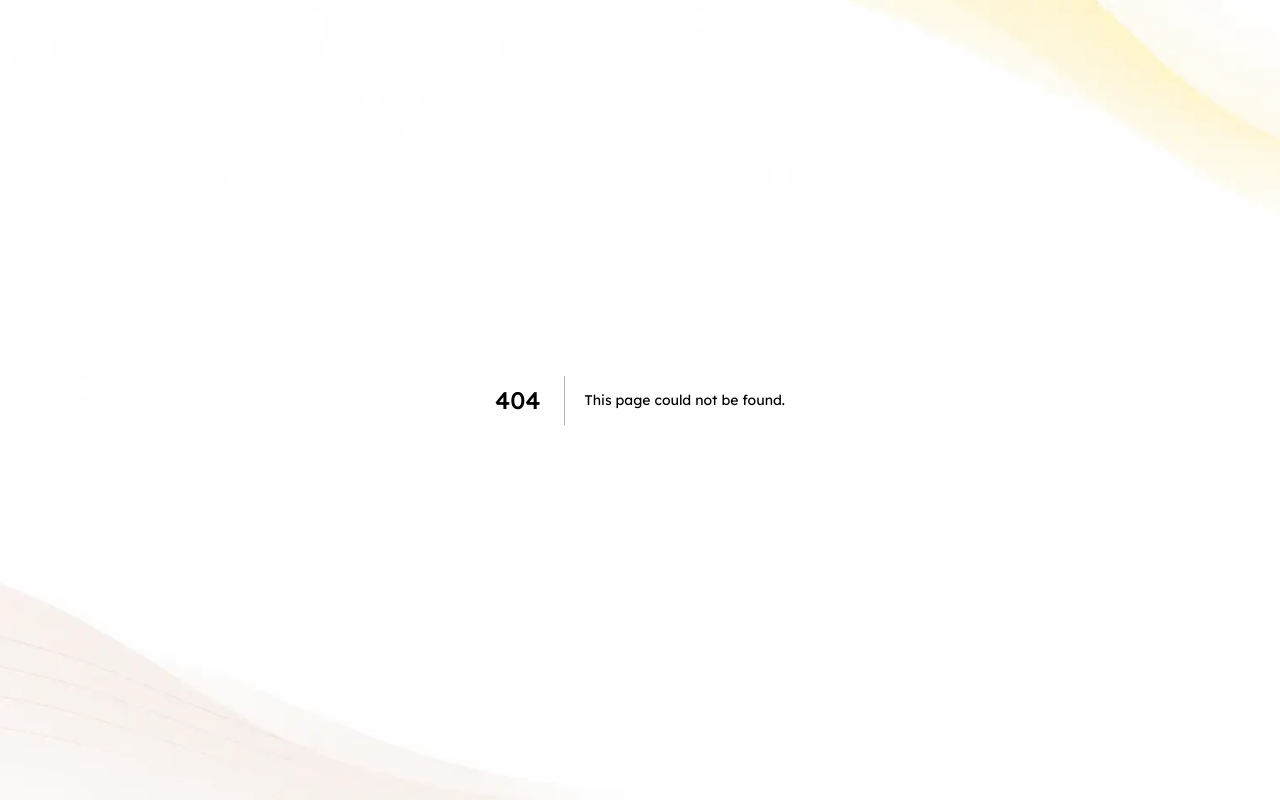
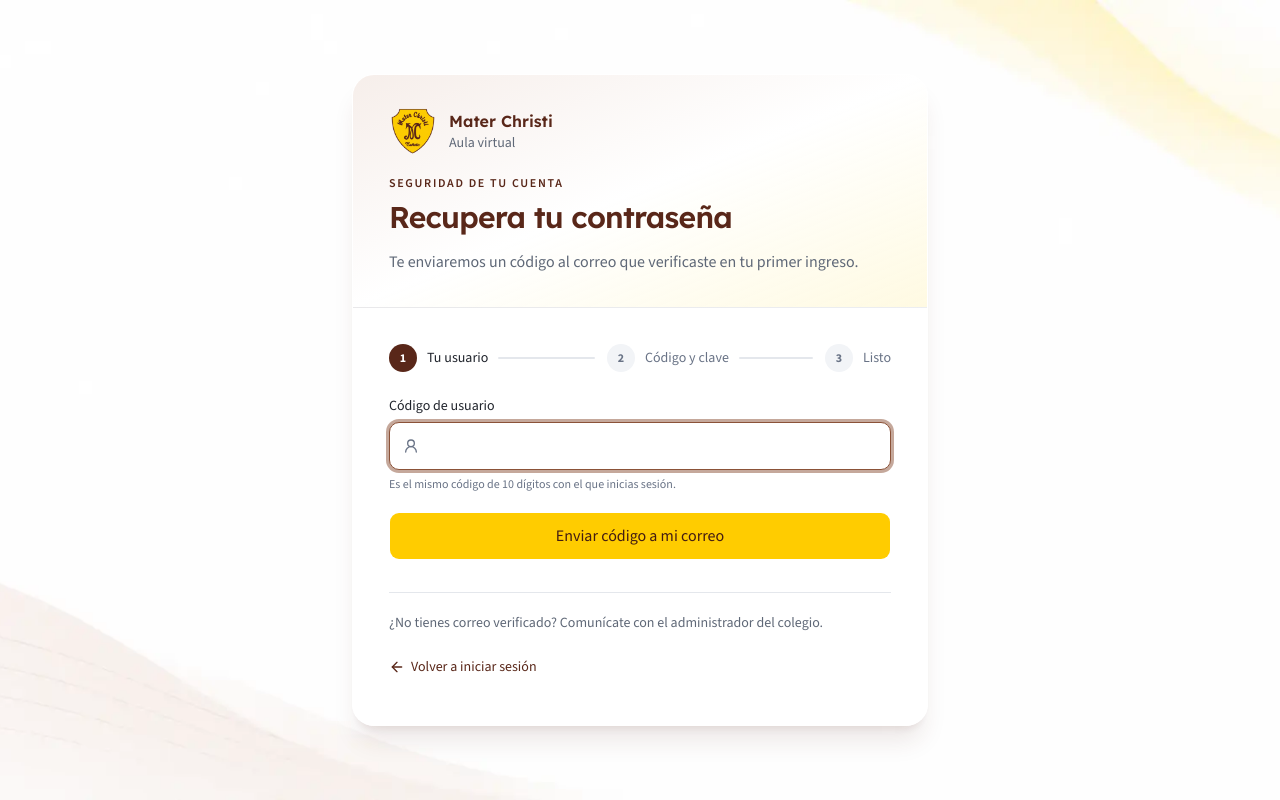
Before and after one commit to Ad0v1/AV-MATER-CHIRSTI, a Next.js app in the folder apps/web/: page /recuperar-contrasena in a window 1280 px wide. Before the commit this address had no page. Built offline with nearby package versions, Linux system fonts and the light colour scheme.

Commit message:
Mejorando la pagina de recuperar contraseña

```diff
--- /dev/null
+++ b/apps/web/app/recuperar-contrasena/page.tsx
@@ -0,0 +1,54 @@
+import Image from 'next/image';
+import Link from 'next/link';
+import { ArrowLeft } from 'lucide-react';
+import { RecoverForm } from '@/components/auth/recover-form';
+
+export const metadata = { title: 'Recuperar contraseña' };
+
+export default function RecoverPage() {
+  return (
+    <main className="flex min-h-dvh items-center justify-center px-4 py-8 sm:px-8 sm:py-10">
+      <article className="w-full max-w-xl overflow-hidden rounded-3xl border border-surface/80 bg-surface/92 shadow-xl shadow-brand/10 backdrop-blur-md">
+        <header className="border-b border-line/70 bg-gradient-to-br from-brand-soft/80 via-surface/80 to-gold-soft/70 px-6 py-6 sm:px-9 sm:py-8">
+          <div className="mb-5 flex items-center gap-3">
+            <Image
+              src="/brand/escudo.webp"
+              alt=""
+              width={48}
+              height={48}
+              unoptimized
+              className="size-12 shrink-0 object-contain"
+            />
+            <div>
+              <p className="font-heading text-base font-semibold text-brand">Mater Christi</p>
+              <p className="text-sm text-ink-2">Aula virtual</p>
+            </div>
+          </div>
+          <p className="mb-2 text-xs font-semibold tracking-[0.14em] text-brand uppercase">
+            Seguridad de tu cuenta
+          </p>
+          <h1 className="text-2xl leading-tight font-semibold tracking-tight text-brand sm:text-3xl">
+            Recupera tu contraseña
+          </h1>
+          <p className="mt-3 text-base leading-relaxed text-ink-2">
+            Te enviaremos un código al correo que verificaste en tu primer ingreso.
+          </p>
+        </header>
+
+        <div className="p-6 sm:p-9">
+          <RecoverForm />
+          <div className="mt-8 grid gap-3 border-t border-line pt-5 text-sm text-ink-2">
+            <p>¿No tienes correo verificado? Comunícate con el administrador del colegio.</p>
+            <Link
+              href="/login"
+              className="inline-flex min-h-11 items-center gap-1.5 justify-self-start rounded-sm font-medium text-brand underline-offset-4 hover:underline focus-visible:outline-2 focus-visible:outline-offset-2 focus-visible:outline-line-active"
+            >
+              <ArrowLeft className="size-4" aria-hidden="true" />
+              Volver a iniciar sesión
+            </Link>
+          </div>
+        </div>
+      </article>
+    </main>
+  );
+}
--- a/apps/web/app/recuperar/page.tsx
+++ /dev/null
@@ -1,24 +0,0 @@
-import Link from 'next/link';
-import { RecoverForm } from '@/components/auth/recover-form';
-
-export const metadata = { title: 'Recuperar contraseña' };
-
-export default function RecoverPage() {
-  return (
-    <main className="flex min-h-dvh items-center justify-center px-4 py-10 sm:px-8">
-      <div className="w-full max-w-sm rounded-2xl border border-line bg-surface p-6 shadow-sm sm:p-8">
-        <h1 className="text-2xl font-semibold text-ink">Recuperar contraseña</h1>
-        <p className="mt-1 mb-6 text-sm text-ink-2">
-          Te enviaremos un código al correo que verificaste en tu primer ingreso.
-        </p>
-        <RecoverForm />
-        <p className="mt-6 border-t border-line pt-4 text-xs text-ink-3">
-          ¿No tienes correo verificado? Comunícate con el administrador del colegio.{' '}
-          <Link href="/login" className="text-brand underline-offset-2 hover:underline">
-            Volver a iniciar sesión
-          </Link>
-        </p>
-      </div>
-    </main>
-  );
-}
--- a/apps/web/components/auth/login-form.tsx
+++ b/apps/web/components/auth/login-form.tsx
@@ -221,7 +221,7 @@ export function LoginForm() {
       )}
 
       <Link
-        href="/recuperar"
+        href="/recuperar-contrasena"
         className="min-h-11 justify-self-end py-2 text-sm font-medium text-brand underline-offset-4 transition-colors hover:underline focus-visible:rounded-sm focus-visible:outline-2 focus-visible:outline-offset-4 focus-visible:outline-ring"
       >
         ¿Olvidaste tu contraseña?
--- a/apps/web/components/auth/recover-form.tsx
+++ b/apps/web/components/auth/recover-form.tsx
@@ -1,25 +1,54 @@
 'use client';
 
-import { useState, type FormEvent } from 'react';
+import { useEffect, useState, type FormEvent } from 'react';
 import Link from 'next/link';
-import { CircleAlert, Loader2 } from 'lucide-react';
+import { CheckCircle2, CircleAlert, MailCheck, PartyPopper, UserRound } from 'lucide-react';
 import { PasswordField } from '@/components/auth/password-field';
+import { CodeInput, CodeTimer, Spinner } from '@/components/auth/verify-email-form';
 import { Button, buttonVariants } from '@/components/ui/button';
 import { Input } from '@/components/ui/input';
 import { isValidUserCode, USER_CODE_LENGTH } from '@/lib/user-code';
 
+const RESEND_SECONDS = 60;
+// Igual que CODE_TTL_SECONDS de la API: el código vale 5 minutos desde que se envía.
+const CODE_TTL_SECONDS = 5 * 60;
+const CODE_LENGTH = 6;
+
 type ApiError = { error?: { message?: string; details?: unknown[] } };
+type Step = 'request' | 'confirm' | 'done';
 
 // RF-82: con el código de usuario se pide un código al correo verificado y, con él, se elige una
 // contraseña nueva. La respuesta del primer paso es siempre la misma, exista o no el usuario.
+// No hay enlace con token en la URL: el código de un solo uso (5 min, con límite de intentos) lo
+// valida la API, por eso la ruta pública no necesita ser un identificador secreto.
 export function RecoverForm() {
-  const [step, setStep] = useState<'request' | 'confirm' | 'done'>('request');
+  const [step, setStep] = useState<Step>('request');
   const [userCode, setUserCode] = useState('');
   const [emailCode, setEmailCode] = useState('');
   const [password, setPassword] = useState('');
   const [confirm, setConfirm] = useState('');
   const [problems, setProblems] = useState<string[]>([]);
   const [pending, setPending] = useState(false);
+  const [wait, setWait] = useState(0);
+  const [expiresAt, setExpiresAt] = useState(0);
+  const [now, setNow] = useState(0);
+
+  const remaining = Math.max(0, Math.ceil((expiresAt - now) / 1000));
+  const expired = step === 'confirm' && expiresAt > 0 && remaining === 0;
+
+  // Reloj del código: se calcula con la hora real para no desfasarse.
+  useEffect(() => {
+    if (step !== 'confirm' || expiresAt === 0) return;
+    const timer = setInterval(() => setNow(Date.now()), 1000);
+    return () => clearInterval(timer);
+  }, [step, expiresAt]);
+
+  // Cuenta regresiva del botón de reenvío (la API vuelve a limitar el reenvío).
+  useEffect(() => {
+    if (wait <= 0) return;
+    const timer = setTimeout(() => setWait((n) => n - 1), 1000);
+    return () => clearTimeout(timer);
+  }, [wait]);
 
   async function post(path: string, body: object): Promise<{ ok: boolean; data: ApiError }> {
     setProblems([]);
@@ -43,8 +72,8 @@ export function RecoverForm() {
     }
   }
 
-  async function request(event: FormEvent<HTMLFormElement>) {
-    event.preventDefault();
+  async function request(event?: FormEvent<HTMLFormElement>) {
+    event?.preventDefault();
     if (!isValidUserCode(userCode)) {
       setProblems([
         `El código de usuario debe tener ${USER_CODE_LENGTH} dígitos. Revisa que esté bien escrito.`,
@@ -52,11 +81,22 @@ export function RecoverForm() {
       return;
     }
     const { ok } = await post('recover/request', { code: userCode });
-    if (ok) setStep('confirm');
+    if (ok) {
+      setStep('confirm');
+      setEmailCode('');
+      setWait(RESEND_SECONDS);
+      const start = Date.now();
+      setNow(start);
+      setExpiresAt(start + CODE_TTL_SECONDS * 1000);
+    }
   }
 
   async function submit(event: FormEvent<HTMLFormElement>) {
     event.preventDefault();
+    if (expired) {
+      setProblems(['El código venció. Pide uno nuevo con «Reenviar código».']);
+      return;
+    }
     if (password !== confirm) {
       setProblems(['La confirmación no coincide con la contraseña nueva.']);
       return;
@@ -77,13 +117,20 @@ export function RecoverForm() {
 
   if (step === 'done') {
     return (
-      <div className="grid gap-4">
-        <p role="status" className="text-sm text-ink-2">
-          Listo: cambiaste tu contraseña. Ya puedes iniciar sesión con la nueva.
-        </p>
+      <div className="grid gap-6">
+        <Stepper step={step} />
+        <div role="status" className="flex items-start gap-3">
+          <span className="grid size-10 shrink-0 place-items-center rounded-xl bg-success-soft text-success">
+            <PartyPopper className="size-5" aria-hidden="true" />
+          </span>
+          <div className="min-w-0 text-sm">
+            <p className="font-semibold text-ink">¡Contraseña actualizada!</p>
+            <p className="mt-0.5 text-ink-2">Ya puedes iniciar sesión con tu contraseña nueva.</p>
+          </div>
+        </div>
         <Link
           href="/login"
-          className={buttonVariants({ variant: 'gold', className: 'h-11 text-base' })}
+          className={buttonVariants({ variant: 'gold', className: 'h-12 text-base' })}
         >
           Ir a iniciar sesión
         </Link>
@@ -93,55 +140,80 @@ export function RecoverForm() {
 
   if (step === 'request') {
     return (
+      <div className="grid gap-6">
+        <Stepper step={step} />
         <form onSubmit={request} className="grid gap-5" noValidate>
           <div className="grid gap-1.5">
             <label htmlFor="user-code" className="text-sm font-medium text-ink">
               Código de usuario
             </label>
+            <div className="relative">
+              <UserRound
+                className="pointer-events-none absolute top-1/2 left-3.5 size-4 -translate-y-1/2 text-ink-3"
+                aria-hidden="true"
+              />
               <Input
                 id="user-code"
                 inputMode="numeric"
+                autoComplete="username"
                 maxLength={USER_CODE_LENGTH}
                 required
                 autoFocus
                 value={userCode}
                 onChange={(e) => setUserCode(e.target.value.replace(/\D/g, ''))}
                 disabled={pending}
-            className="h-11 bg-surface tracking-widest tabular-nums"
+                aria-describedby="user-code-help"
+                className="h-12 bg-surface pl-10 tracking-widest tabular-nums"
               />
             </div>
+            <p id="user-code-help" className="text-xs text-ink-3">
+              Es el mismo código de {USER_CODE_LENGTH} dígitos con el que inicias sesión.
+            </p>
+          </div>
           <Problems items={problems} />
-        <Button type="submit" variant="gold" disabled={pending} className="h-11 text-base">
+          <Button type="submit" variant="gold" disabled={pending} className="h-12 text-base">
             {pending && <Spinner />}
             {pending ? 'Enviando…' : 'Enviar código a mi correo'}
           </Button>
         </form>
+      </div>
     );
   }
 
+  const blocked = emailCode.length !== CODE_LENGTH || expired;
+  const linkClass =
+    'min-h-11 rounded-sm font-medium text-brand underline-offset-2 hover:underline focus-visible:outline-2 focus-visible:outline-offset-2 focus-visible:outline-line-active disabled:cursor-not-allowed disabled:text-ink-disabled disabled:no-underline';
+
   return (
+    <div className="grid gap-6">
+      <Stepper step={step} />
       <form onSubmit={submit} className="grid gap-5" noValidate>
-      <p role="status" className="text-sm text-ink-2">
-        Si el código de usuario es correcto y tiene un correo verificado, te enviamos un código de 6
-        dígitos. Vale 5 minutos. Si no llega, revisa la carpeta de spam.
+        <div role="status" className="flex items-start gap-3">
+          <span className="grid size-10 shrink-0 place-items-center rounded-xl bg-success-soft text-success">
+            <MailCheck className="size-5" aria-hidden="true" />
+          </span>
+          <div className="min-w-0 text-sm">
+            <p className="font-semibold text-ink">Revisa tu correo</p>
+            <p className="mt-0.5 text-ink-2">
+              Si el código de usuario es correcto y tiene un correo verificado, te enviamos un
+              código de 6 dígitos. Si no llega, revisa la carpeta de spam.
             </p>
-      <div className="grid gap-1.5">
+          </div>
+        </div>
+
+        <div className="grid gap-2">
           <label htmlFor="email-code" className="text-sm font-medium text-ink">
             Código recibido por correo
           </label>
-        <Input
+          <CodeInput
             id="email-code"
-          inputMode="numeric"
-          autoComplete="one-time-code"
-          maxLength={6}
-          required
-          autoFocus
             value={emailCode}
-          onChange={(e) => setEmailCode(e.target.value.replace(/\D/g, ''))}
-          disabled={pending}
-          className="h-11 bg-surface text-center text-lg tracking-[0.4em] tabular-nums"
+            onChange={setEmailCode}
+            disabled={pending || expired}
           />
+          <CodeTimer remaining={remaining} total={CODE_TTL_SECONDS} />
         </div>
+
         <PasswordField
           id="recover-password"
           label="Contraseña nueva"
@@ -162,12 +234,25 @@ export function RecoverForm() {
         <Button
           type="submit"
           variant="gold"
-        disabled={pending || emailCode.length !== 6}
-        className="h-11 text-base"
+          disabled={pending}
+          aria-disabled={blocked || pending}
+          className={`h-12 text-base ${
+            blocked && !pending ? 'cursor-not-allowed opacity-50 hover:bg-gold' : ''
+          }`}
         >
           {pending && <Spinner />}
           {pending ? 'Guardando…' : 'Cambiar contraseña'}
         </Button>
+
+        <div className="flex flex-wrap items-center justify-between gap-2 text-sm">
+          <button
+            type="button"
+            onClick={() => void request()}
+            disabled={pending || wait > 0}
+            className={linkClass}
+          >
+            {wait > 0 ? `Reenviar código en ${wait} s` : 'Reenviar código'}
+          </button>
           <button
             type="button"
             onClick={() => {
@@ -175,16 +260,62 @@ export function RecoverForm() {
               setProblems([]);
             }}
             disabled={pending}
-        className="min-h-11 text-sm text-brand underline-offset-2 hover:underline"
+            className={linkClass}
           >
-        Pedir otro código
+            Cambiar código de usuario
           </button>
+        </div>
       </form>
+    </div>
   );
 }
 
-function Spinner() {
-  return <Loader2 className="animate-spin motion-reduce:animate-none" aria-hidden="true" />;
+// Indicador de los tres pasos: usuario, código con contraseña nueva, y listo.
+function Stepper({ step }: { step: Step }) {
+  const steps = [
+    { id: 'request', label: 'Tu usuario' },
+    { id: 'confirm', label: 'Código y clave' },
+    { id: 'done', label: 'Listo' },
+  ] as const;
+  const current = steps.findIndex((item) => item.id === step);
+
+  return (
+    <ol className="flex items-center gap-3" aria-label="Progreso de la recuperación">
+      {steps.map((item, index) => {
+        const done = index < current || step === 'done';
+        const active = index === current && step !== 'done';
+        return (
+          <li
+            key={item.id}
+            aria-current={active ? 'step' : undefined}
+            className="flex flex-1 items-center gap-2.5 last:flex-none"
+          >
+            <span
+              className={`grid size-7 shrink-0 place-items-center rounded-full text-xs font-bold transition-colors motion-reduce:transition-none ${
+                done
+                  ? 'bg-success text-ink-inverse'
+                  : active
+                    ? 'bg-brand text-ink-inverse'
+                    : 'bg-surface-2 text-ink-3'
+              }`}
+            >
+              {done ? <CheckCircle2 className="size-4" aria-hidden="true" /> : index + 1}
+            </span>
+            <span className={`text-sm font-medium ${active || done ? 'text-ink' : 'text-ink-3'}`}>
+              {item.label}
+              <span className="sr-only">{done ? ' (completado)' : active ? ' (actual)' : ''}</span>
+            </span>
+            {index < steps.length - 1 && (
+              <span
+                aria-hidden="true"
+                className={`h-0.5 flex-1 rounded-full ${done ? 'bg-success' : 'bg-line'}`}
+              />
+            )}
+          </li>
+        );
+      })}
+    </ol>
+  );
 }
 
 function Problems({ items }: { items: string[] }) {
--- a/apps/web/components/layout/app-sidebar.tsx
+++ b/apps/web/components/layout/app-sidebar.tsx
@@ -1,6 +1,6 @@
 'use client';
 
-import Link from 'next/link';
+import Link, { useLinkStatus } from 'next/link';
 import Image from 'next/image';
 import { usePathname } from 'next/navigation';
 import {
@@ -80,10 +80,7 @@ export function AppSidebar({ role }: { role: Role }) {
                         <item.icon className="size-[1.125rem]" aria-hidden="true" />
                       </span>
                       <span className="min-w-0 flex-1 truncate">{item.label}</span>
-                      <span
-                        aria-hidden="true"
-                        className="mr-1 size-1.5 shrink-0 rounded-full bg-gold opacity-0 group-data-active/nav:opacity-100 group-data-[collapsible=icon]:hidden"
-                      />
+                      <NavDot />
                     </SidebarMenuButton>
                   </SidebarMenuItem>
                 ))}
@@ -98,3 +95,18 @@ export function AppSidebar({ role }: { role: Role }) {
     </Sidebar>
   );
 }
+
+// Punto del enlace: marca la ruta activa y, apenas se hace clic, late mientras la página carga.
+function NavDot() {
+  const { pending } = useLinkStatus();
+  return (
+    <span
+      aria-hidden="true"
+      className={`mr-1 size-1.5 shrink-0 rounded-full bg-gold group-data-[collapsible=icon]:hidden ${
+        pending
+          ? 'animate-pulse opacity-100 motion-reduce:animate-none'
+          : 'opacity-0 group-data-active/nav:opacity-100'
+      }`}
+    />
+  );
+}
--- a/apps/web/components/layout/route-transition.tsx
+++ b/apps/web/components/layout/route-transition.tsx
@@ -5,7 +5,7 @@ import type { ReactNode } from 'react';
 
 const PUBLIC_PATHS = new Set([
   '/login',
-  '/recuperar',
+  '/recuperar-contrasena',
   '/verificar-correo',
   '/politica-de-privacidad',
   '/cambiar-clave',
--- a/apps/web/lib/session.ts
+++ b/apps/web/lib/session.ts
@@ -1,4 +1,5 @@
 import 'server-only';
+import { cache } from 'react';
 import { cookies, headers } from 'next/headers';
 import { redirect } from 'next/navigation';
 import { HOME_BY_ROLE, isRole, type Role } from '@/lib/roles';
@@ -20,7 +21,9 @@ const API_URL = process.env.API_URL ?? 'http://localhost:4000';
 // Pregunta a la API quien es el usuario de la cookie. La sesion vive solo en la API (Redis):
 // aqui no se decodifica nada, y siempre se consulta en cada peticion, sin cache (RNF-02).
 // Debe llamarse dentro de <Suspense>: leer cookies es un dato de la peticion.
-export async function getSession(): Promise<SessionUser | null> {
+// `cache` de React solo deduplica dentro de UNA misma peticion (layout, RoleGate y pagina comparten
+// una sola consulta a /auth/me); no guarda nada entre peticiones, asi que sigue sin cache (RNF-02).
+export const getSession = cache(async function getSession(): Promise<SessionUser | null> {
   const token = (await cookies()).get(SESSION_COOKIE)?.value;
   if (!token) return null;
 
@@ -51,7 +54,7 @@ export async function getSession(): Promise<SessionUser | null> {
     // API caida: se trata como sin sesion en vez de romper la pagina.
     return null;
   }
-}
+});
 
 // Exige sesion valida; si no hay, manda al login.
 export async function requireUser(): Promise<SessionUser> {
--- a/apps/web/next.config.ts
+++ b/apps/web/next.config.ts
@@ -10,6 +10,10 @@ const nextConfig: NextConfig = {
   partialPrefetching: true,
   // Oculta el circulo "N" de Next en desarrollo; los errores de compilacion se siguen mostrando.
   devIndicators: false,
+  async redirects() {
+    // URL anterior de la recuperación de contraseña.
+    return [{ source: '/recuperar', destination: '/recuperar-contrasena', permanent: true }];
+  },
   async rewrites() {
     return [{ source: '/api/v1/:path*', destination: `${API_URL}/api/v1/:path*` }];
   },
--- a/apps/web/proxy.ts
+++ b/apps/web/proxy.ts
@@ -12,6 +12,6 @@ export function proxy(request: NextRequest) {
 export const config = {
   // Excluye la API, los archivos de Next, los iconos, la marca y el login.
   matcher: [
-    '/((?!api|_next/static|_next/image|favicon.ico|icon.png|apple-icon.png|brand|login|recuperar).*)',
+    '/((?!api|_next/static|_next/image|favicon.ico|icon.png|apple-icon.png|brand|login|recuperar-contrasena).*)',
   ],
 };
```
Also changed, not shown: apps/web/components/auth/verify-email-form.tsx (+4 -4 lines). Lines whose indentation alone changed are shown as unchanged.
